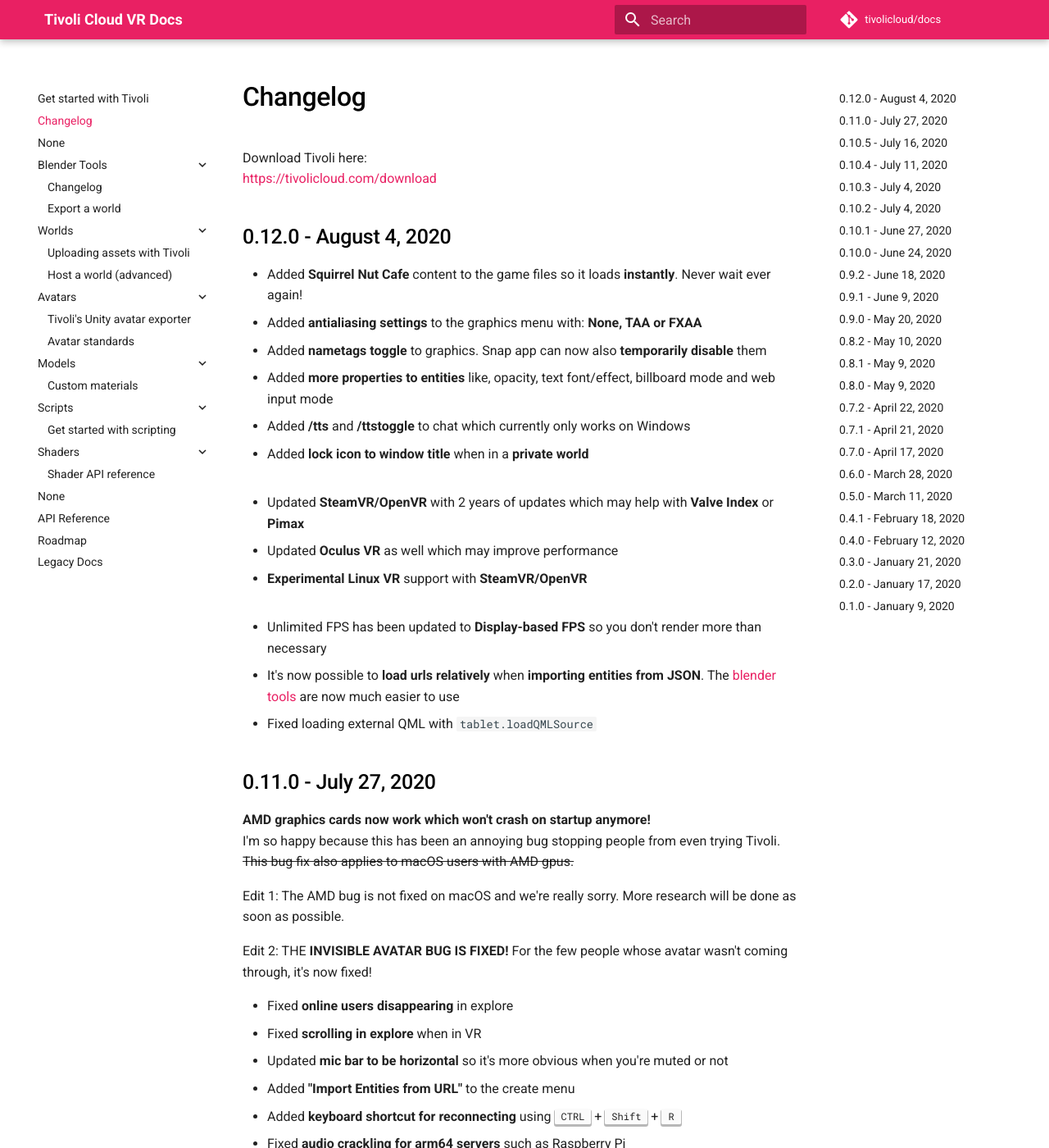
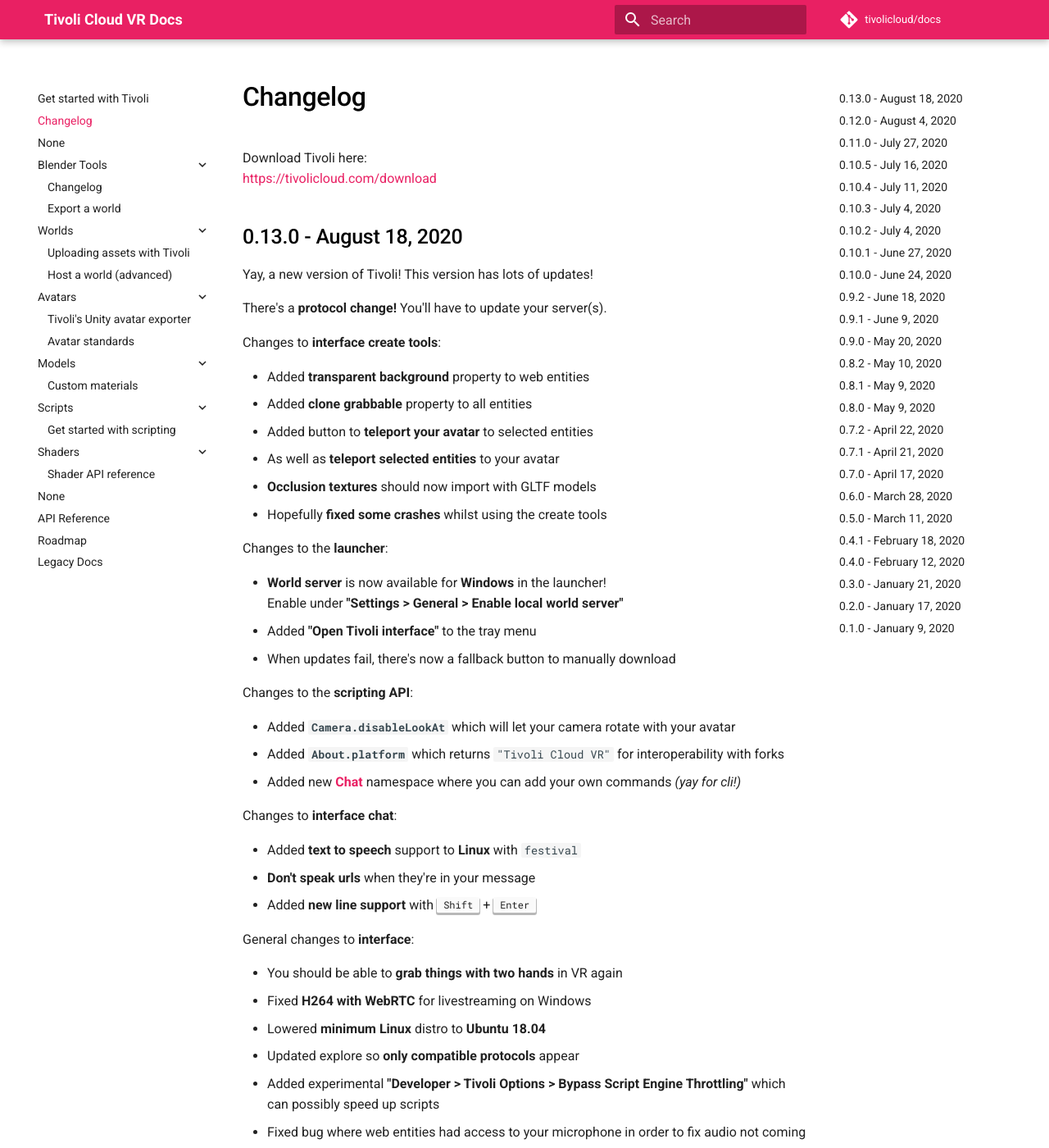
Before and after one commit to Nex-Pro/docs, an MkDocs documentation site: the page built from docs/changelog.md, in a window 1280 px wide and 1400 px high. Shown: the whole window at 82% size. Built offline with MkDocs 1.6.1 and Material for MkDocs 9.7.7, drawn with Linux system fonts in a browser that asks for light colours; some of the changed text lies outside the part shown.

Commit message:
Added 0.13.0 to changelog

```diff
--- a/docs/changelog.md
+++ b/docs/changelog.md
@@ -3,6 +3,57 @@
 Download Tivoli here:
 <br>
 [https://tivolicloud.com/download](https://tivolicloud.com/download)
+
+## 0.13.0 - August 18, 2020
+
+Yay, a new version of Tivoli! This version has lots of updates!
+
+There's a **protocol change!** You'll have to update your server(s).
+
+Changes to **interface create tools**:
+
+-   Added **transparent background** property to web entities
+-   Added **clone grabbable** property to all entities
+-   Added button to **teleport your avatar** to selected entities
+-   As well as **teleport selected entities** to your avatar
+    <br>
+-   **Occlusion textures** should now import with GLTF models
+-   Hopefully **fixed some crashes** whilst using the create tools
+
+Changes to the **launcher**:
+
+-   **World server** is now available for **Windows** in the launcher!<br>
+    Enable under **"Settings > General > Enable local world server"**
+-   Added **"Open Tivoli interface"** to the tray menu
+-   When updates fail, there's now a fallback button to manually download
+
+Changes to the **scripting API**:
+
+-   Added **`Camera.disableLookAt`** which will let your camera rotate with your avatar
+-   Added **`About.platform`** which returns `"Tivoli Cloud VR"` for interoperability with forks
+-   Added new **[Chat](https://apidocs.tivolicloud.com/Chat.html)** namespace where you can add your own commands _(yay for cli!)_
+
+Changes to **interface chat**:
+
+-   Added **text to speech** support to **Linux** with `festival`
+-   **Don't speak urls** when they're in your message
+-   Added **new line support** with <kbd>Shift</kbd> + <kbd>Enter</kbd>
+
+General changes to **interface**:
+
+-   You should be able to **grab things with two hands** in VR again
+-   Fixed **H264 with WebRTC** for livestreaming on Windows
+-   Lowered **minimum Linux** distro to **Ubuntu 18.04**
+-   Updated explore so **only compatible protocols** appear
+-   Added experimental **"Developer > Tivoli Options > Bypass Script Engine Throttling"** which can possibly speed up scripts
+-   Fixed bug where web entities had access to your microphone in order to fix audio not coming through Oculus headsets. **Microphone and camera permission will always be strictly requested and never automatically allowed.**
+
+General fixes to **interface**:
+
+-   Fixed bug where some **entities randomly don't render**
+-   Fixed **entities showing in-world** when they're **meant to be gone**
+-   Fixed some AMD issues. **Display-based FPS** will now use **60 FPS minimum**
+-   Fixed toolbar/tablet button labels not showing the correct font
 
 ## 0.12.0 - August 4, 2020
 
```
